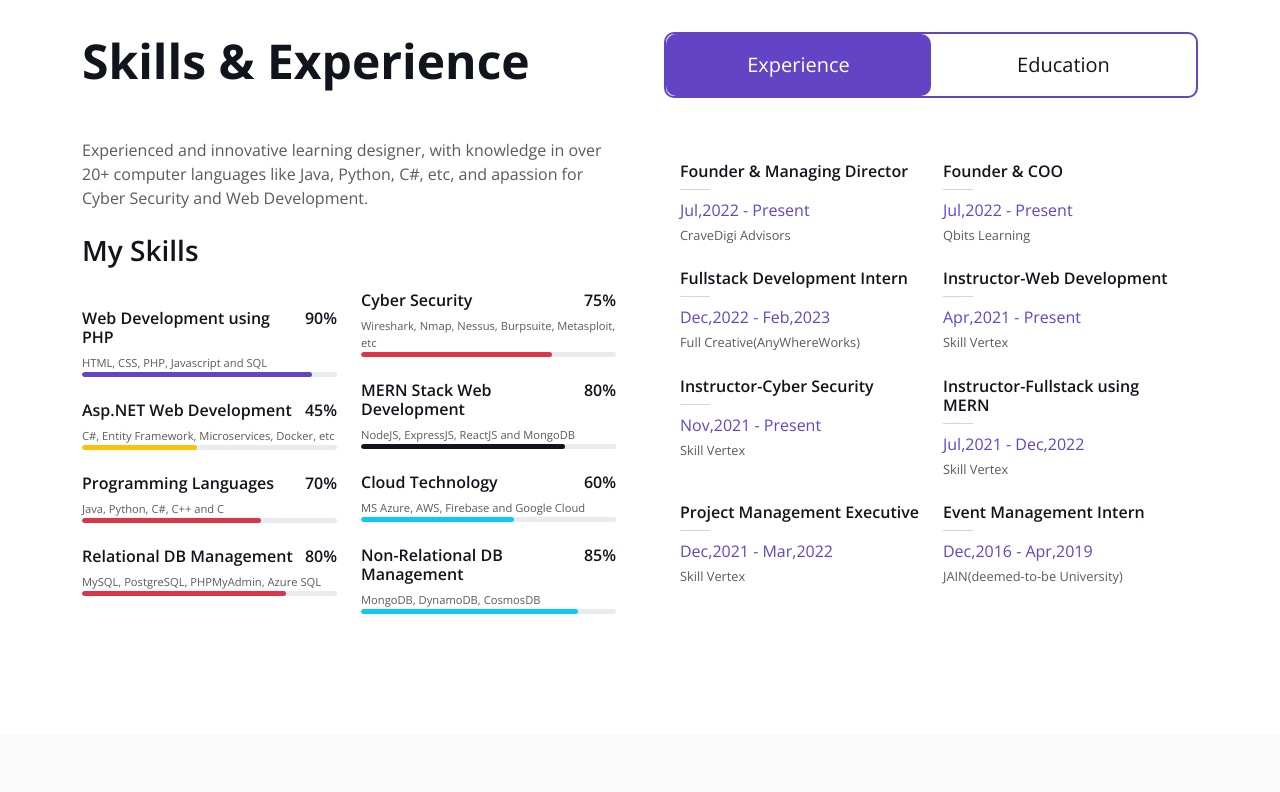
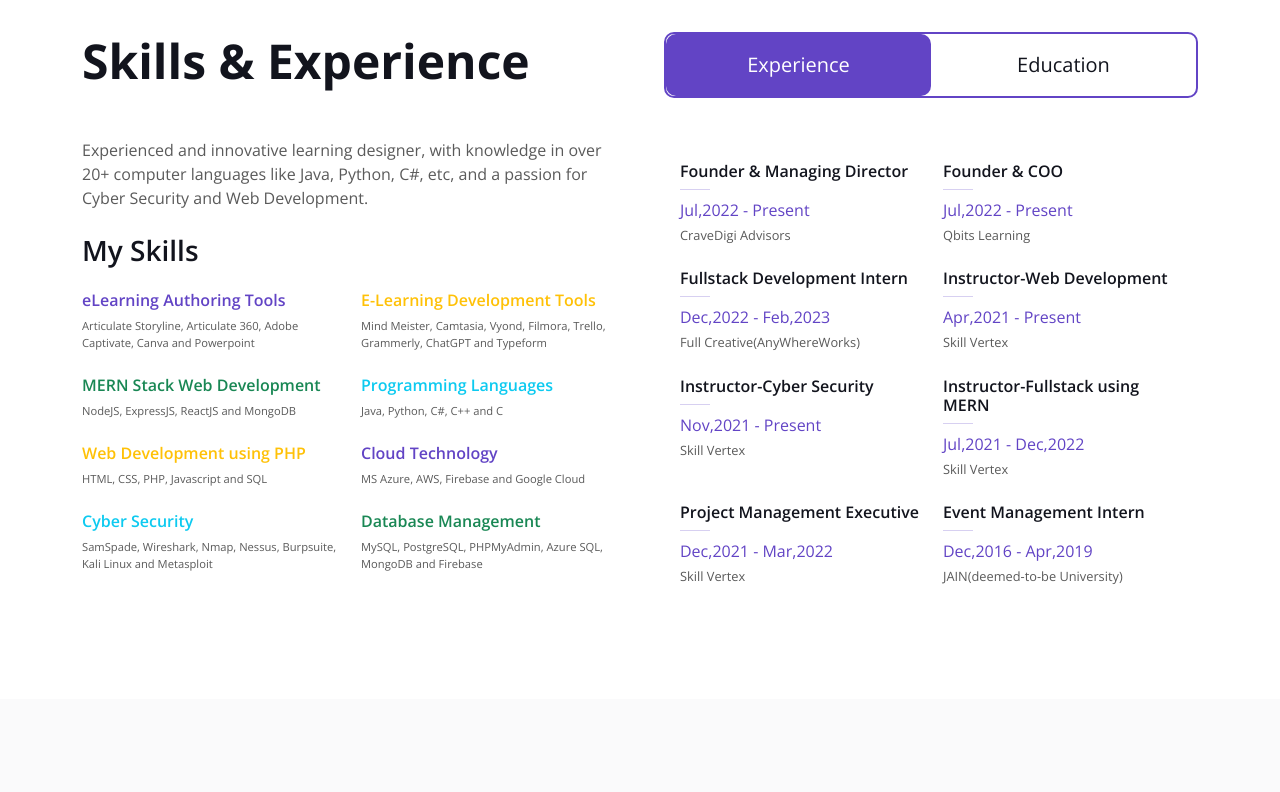
Before and after one commit to akashsoni398/akashsoni398.github.io, a plain HTML site: page index.html in a window 1280 px wide. Shown: the part 1480-2272 px from the top of the page. Drawn offline with nearby package versions, Linux system fonts and the light colour scheme.

Commit message:
updated 06-11

```diff
--- a/index.html
+++ b/index.html
@@ -57,12 +57,10 @@
         <div class="container">
             <div class="row g-5 align-items-center">
                 <div class="col-lg-6 py-6 pb-0 pt-lg-0">
-                    <h3 class="text-primary mb-3">Hey there, I'm</h3>
+                    <h3 class="text-primary mt-5 mb-3">Hey there, I'm</h3>
                     <h1 class="display-3 mb-3">Akash Soni</h1>
                     <h2 class="typed-text-output d-inline"></h2>
-                    <div class="typed-text d-none">Entrepreneur, Teacher, Fullstack Developer, Subject Matter Expert, Instructional Designer</div>
-                    <div class="">Founder & MD - CraveDigi Advisors</div>
-                    <div class="">Founder & COO -Qbits Learning</div>
+                    <div class="typed-text d-none">Instructional Designer, Fullstack Developer, Subject Matter Expert</div>
                     <div class="d-flex align-items-center pt-5">
                         <a href="./lib/Akash_Soni_Resume_04-05-2023-22-37-08.pdf" class="btn btn-primary py-3 px-4 me-5"  target="_blank">Download CV</a>
                         <a  href="https://www.linkedin.com/in/akashsoni298/" target="_blank" >
@@ -102,10 +100,9 @@
                         </div>
                         <h3 class="lh-base mb-0">of professional experience as a teacher & learning designer</h3>
                     </div>
-                    <p class="mb-4">
-                        Experienced and innovative learning designer, skilled in creating engaging, learner-centered, and technology-integrated educational experiences that enhance student learning and achievement.</p>
+                    <p class="mb-4">Experienced and innovative learning designer, skilled in creating engaging, learner-centered, and technology-integrated educational experiences that enhance student learning and achievement.</p>
+                    <p class="mb-3">I have expertise in:</p>
                     <p class="mb-3"><i class="far fa-check-circle text-primary me-3"></i>Fullstack Development using MERN</p>
-                    <p class="mb-3"><i class="far fa-check-circle text-primary me-3"></i>Web Development using PHP</p>
                     <p class="mb-3"><i class="far fa-check-circle text-primary me-3"></i>Frontend Designing and Development</p>
                     <p class="mb-3"><i class="far fa-check-circle text-primary me-3"></i>Cyber Security - Ethical Hacking</p>
                     <a class="btn btn-primary py-3 px-5 mt-3" href="#skill">Qualifications</a>
@@ -143,91 +140,59 @@
             <div class="row g-5">
                 <div class="col-lg-6 wow fadeInUp" data-wow-delay="0.1s">
                     <h1 class="display-5 mb-5">Skills & Experience</h1>
-                    <p class="mb-4">Experienced and innovative learning designer, with knowledge in over 20+ computer languages like Java, Python, C#, etc, and apassion for Cyber Security and Web Development.</p>
+                    <p class="mb-4">Experienced and innovative learning designer, with knowledge in over 20+ computer languages like Java, Python, C#, etc, and a passion for Cyber Security and Web Development.</p>
                     <h3 class="mb-4">My Skills</h3>
                     <div class="row align-items-center">
                         <div class="col-md-6">
                             <div class="skill mb-4">
                                 <div class="d-flex justify-content-between">
-                                    <h6 class="font-weight-bold">Web Development using PHP</h6>
-                                    <h6 class="font-weight-bold">90%</h6>
+                                    <h6 class="font-weight-bold text-primary">eLearning Authoring Tools</h6>
                                 </div>
-                                <div class="" style="font-size: 0.7rem;">HTML, CSS, PHP, Javascript and SQL</div>
-                                <div class="progress">
-                                    <div class="progress-bar bg-primary" role="progressbar" aria-valuenow="90" aria-valuemin="0" aria-valuemax="100"></div>
-                                </div>
+                                <div class="" style="font-size: 0.7rem;">Articulate Storyline, Articulate 360, Adobe Captivate, Canva and Powerpoint</div>
                             </div>
                             <div class="skill mb-4">
                                 <div class="d-flex justify-content-between">
-                                    <h6 class="font-weight-bold">Asp.NET Web Development</h6>
-                                    <h6 class="font-weight-bold">45%</h6>
+                                    <h6 class="font-weight-bold text-success">MERN Stack Web Development</h6>
                                 </div>
-                                <div class="" style="font-size: 0.7rem;">C#, Entity Framework, Microservices, Docker, etc</div>
-                                <div class="progress">
-                                    <div class="progress-bar bg-warning" role="progressbar" aria-valuenow="45" aria-valuemin="0" aria-valuemax="100"></div>
-                                </div>
+                                <div class="" style="font-size: 0.7rem;">NodeJS, ExpressJS, ReactJS and MongoDB</div>
                             </div>
                             <div class="skill mb-4">
                                 <div class="d-flex justify-content-between">
-                                    <h6 class="font-weight-bold">Programming Languages</h6>
-                                    <h6 class="font-weight-bold">70%</h6>
+                                    <h6 class="font-weight-bold text-warning">Web Development using PHP</h6>
                                 </div>
-                                <div class="" style="font-size: 0.7rem;">Java, Python, C#, C++ and C</div>
-                                <div class="progress">
-                                    <div class="progress-bar bg-danger" role="progressbar" aria-valuenow="70" aria-valuemin="0" aria-valuemax="100"></div>
-                                </div>
+                                <div class="" style="font-size: 0.7rem;">HTML, CSS, PHP, Javascript and SQL</div>
                             </div>
                             <div class="skill mb-4">
                                 <div class="d-flex justify-content-between">
-                                    <h6 class="font-weight-bold">Relational DB Management</h6>
-                                    <h6 class="font-weight-bold">80%</h6>
+                                    <h6 class="font-weight-bold text-info">Cyber Security</h6>
                                 </div>
-                                <div class="" style="font-size: 0.7rem;">MySQL, PostgreSQL, PHPMyAdmin, Azure SQL</div>
-                                <div class="progress">
-                                    <div class="progress-bar bg-danger" role="progressbar" aria-valuenow="80" aria-valuemin="0" aria-valuemax="100"></div>
-                                </div>
+                                <div class="" style="font-size: 0.7rem;">SamSpade, Wireshark, Nmap, Nessus, Burpsuite, Kali Linux and Metasploit</div>
                             </div>
                         </div>
                         <div class="col-md-6">
                             <div class="skill mb-4">
                                 <div class="d-flex justify-content-between">
-                                    <h6 class="font-weight-bold">Cyber Security</h6>
-                                    <h6 class="font-weight-bold">75%</h6>
+                                    <h6 class="font-weight-bold text-warning">E-Learning Development Tools</h6>
                                 </div>
-                                <div class="" style="font-size: 0.7rem;">Wireshark, Nmap, Nessus, Burpsuite, Metasploit, etc</div>
-                                <div class="progress">
-                                    <div class="progress-bar bg-danger" role="progressbar" aria-valuenow="75" aria-valuemin="0" aria-valuemax="100"></div>
-                                </div>
+                                <div class="" style="font-size: 0.7rem;">Mind Meister, Camtasia, Vyond, Filmora, Trello, Grammerly, ChatGPT and Typeform</div>
                             </div>
                             <div class="skill mb-4">
                                 <div class="d-flex justify-content-between">
-                                    <h6 class="font-weight-bold">MERN Stack Web Development</h6>
-                                    <h6 class="font-weight-bold">80%</h6>
+                                    <h6 class="font-weight-bold text-info">Programming Languages</h6>
                                 </div>
-                                <div class="" style="font-size: 0.7rem;">NodeJS, ExpressJS, ReactJS and MongoDB</div>
-                                <div class="progress">
-                                    <div class="progress-bar bg-dark" role="progressbar" aria-valuenow="80" aria-valuemin="0" aria-valuemax="100"></div>
-                                </div>
+                                <div class="" style="font-size: 0.7rem;">Java, Python, C#, C++ and C</div>
                             </div>
                             <div class="skill mb-4">
                                 <div class="d-flex justify-content-between">
-                                    <h6 class="font-weight-bold">Cloud Technology</h6>
-                                    <h6 class="font-weight-bold">60%</h6>
+                                    <h6 class="font-weight-bold text-primary">Cloud Technology</h6>
                                 </div>
                                 <div class="" style="font-size: 0.7rem;">MS Azure, AWS, Firebase and Google Cloud</div>
-                                <div class="progress">
-                                    <div class="progress-bar bg-info" role="progressbar" aria-valuenow="60" aria-valuemin="0" aria-valuemax="100"></div>
-                                </div>
                             </div>
                             <div class="skill mb-4">
                                 <div class="d-flex justify-content-between">
-                                    <h6 class="font-weight-bold">Non-Relational DB Management</h6>
-                                    <h6 class="font-weight-bold">85%</h6>
+                                    <h6 class="font-weight-bold text-success">Database Management</h6>
                                 </div>
-                                <div class="" style="font-size: 0.7rem;">MongoDB, DynamoDB, CosmosDB</div>
-                                <div class="progress">
-                                    <div class="progress-bar bg-info" role="progressbar" aria-valuenow="85" aria-valuemin="0" aria-valuemax="100"></div>
-                                </div>
+                                <div class="" style="font-size: 0.7rem;">MySQL, PostgreSQL, PHPMyAdmin, Azure SQL, MongoDB and Firebase</div>
                             </div>
                         </div>
                     </div>
```
Also changed, not shown: firstwebsite.html (deleted, +0 -2 lines).
